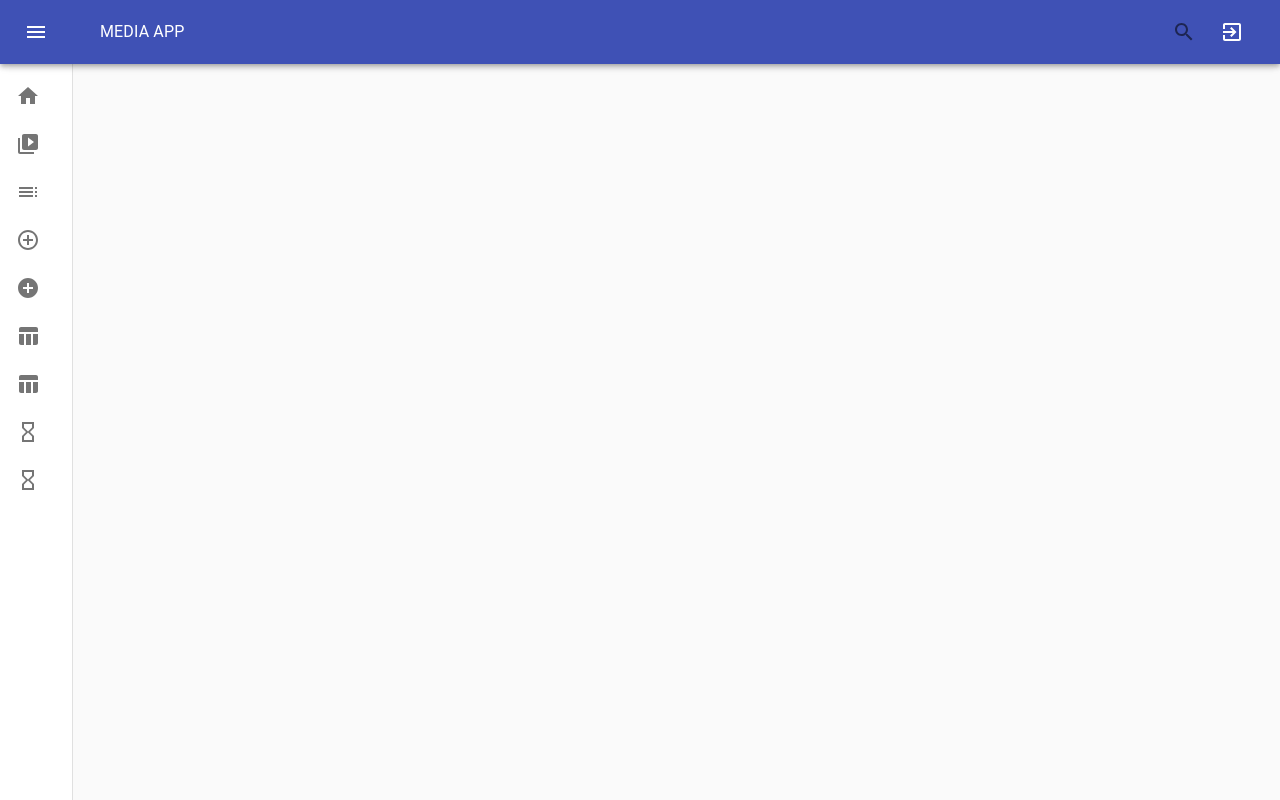
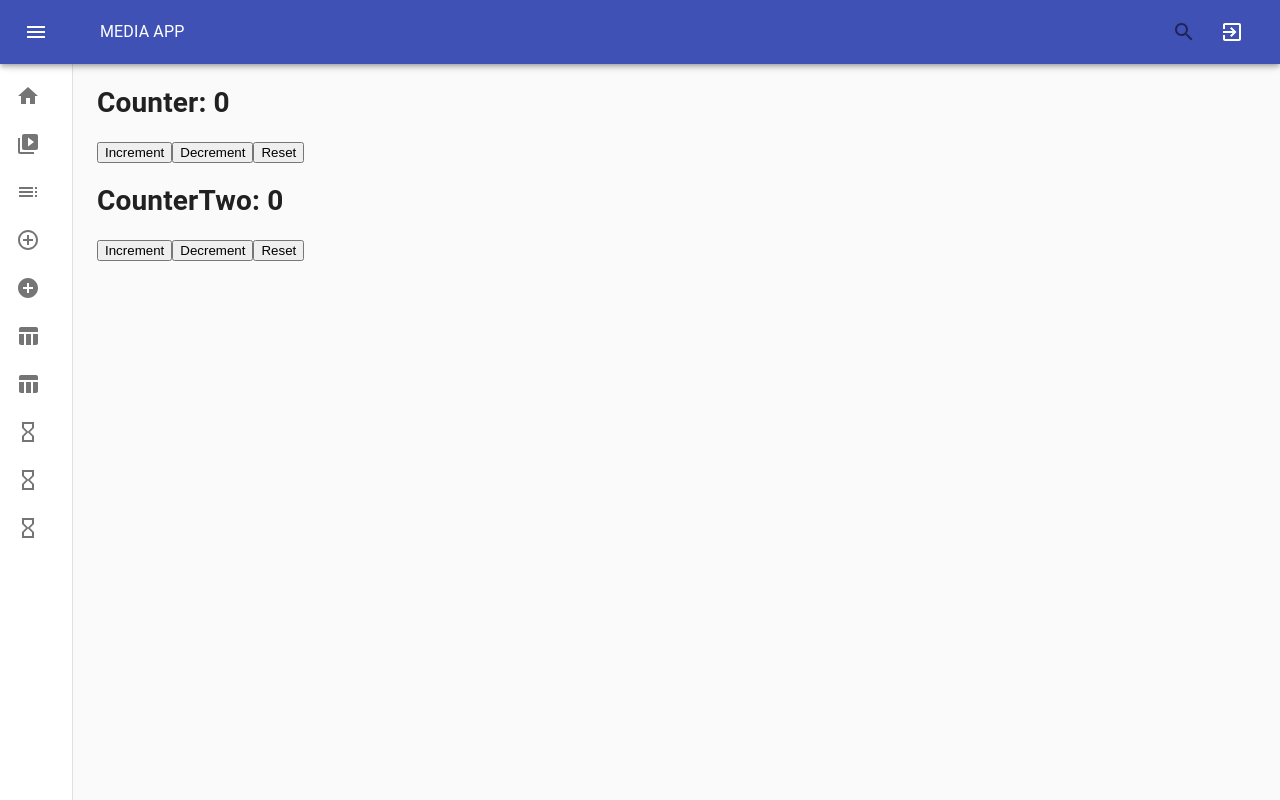
Before and after one commit to CalebHolt-15/dict-todo-app, a React (Create React App) app: page /counter3 in a window 1280 px wide. Before the commit this address led to /404. Built offline with nearby package versions, Linux system fonts and the light colour scheme.

Commit message:
Multiple_UseReducer using Same reducerFxn=>AvoidMergingState & codeDuplication

```diff
--- a/src/App.js
+++ b/src/App.js
@@ -10,6 +10,7 @@ import TodoList from "./pages/todo-list/TodoList"
 import PaginationTable from "./pages/react-table/PaginationTable"
 import Counter from "./pages/hooks-implement/counter/Counter"
 import Counter2 from "./pages/hooks-implement/counter/Counter2"
+import Counter3 from "./pages/hooks-implement/counter/Counter3"
 
 export const App = () => {
   const classes = useStyles()
@@ -30,6 +31,7 @@ export const App = () => {
             <Route path="/display-data" component={DisplayData} />
             <Route path="/counter" component={Counter} />
             <Route path="/counter2" component={Counter2} />
+            <Route path="/counter3" component={Counter3} />
 
             <Redirect to="/404" />
           </Switch>
--- a/src/components/Navbar/SideBar.js
+++ b/src/components/Navbar/SideBar.js
@@ -62,6 +62,11 @@ const SideBar = ({ opened, toggleDrawer, history, window }) => {
       path: "/counter2",
       icon: <HourglassEmptyIcon />,
       name: "Counter2"
+    },
+    {
+      path: "/counter3",
+      icon: <HourglassEmptyIcon />,
+      name: "Counter3"
     }
   ]
 
--- /dev/null
+++ b/src/pages/hooks-implement/counter/Counter3.js
@@ -0,0 +1,52 @@
+import React, { useReducer } from "react"
+import { Container } from "@material-ui/core"
+import * as actionTypes from "./types"
+
+const Counter3 = () => {
+  const initialState = 0
+
+  const reducer = (curentState, action) => {
+    switch (action) {
+      case actionTypes.INCREMENT:
+        return curentState + 1 //newstate
+      case actionTypes.DECREMENT:
+        return curentState - 1 //newstate
+      case actionTypes.RESET:
+        return initialState //newstate
+      default:
+        return curentState
+    }
+  }
+
+  const [state, dispatch] = useReducer(reducer, initialState)
+  const [state2, dispatch2] = useReducer(reducer, initialState)
+
+  return (
+    <Container>
+      <div>
+        <div>
+          <h1>Counter: {state}</h1>
+        </div>
+        <button onClick={() => dispatch(actionTypes.INCREMENT)}>
+          Increment
+        </button>
+        <button onClick={() => dispatch(actionTypes.DECREMENT)}>
+          Decrement
+        </button>
+        <button onClick={() => dispatch(actionTypes.RESET)}>Reset</button>
+        <div>
+          <h1>CounterTwo: {state2}</h1>
+        </div>
+        <button onClick={() => dispatch2(actionTypes.INCREMENT)}>
+          Increment
+        </button>
+        <button onClick={() => dispatch2(actionTypes.DECREMENT)}>
+          Decrement
+        </button>
+        <button onClick={() => dispatch2(actionTypes.RESET)}>Reset</button>
+      </div>
+    </Container>
+  )
+}
+
+export default Counter3
```
